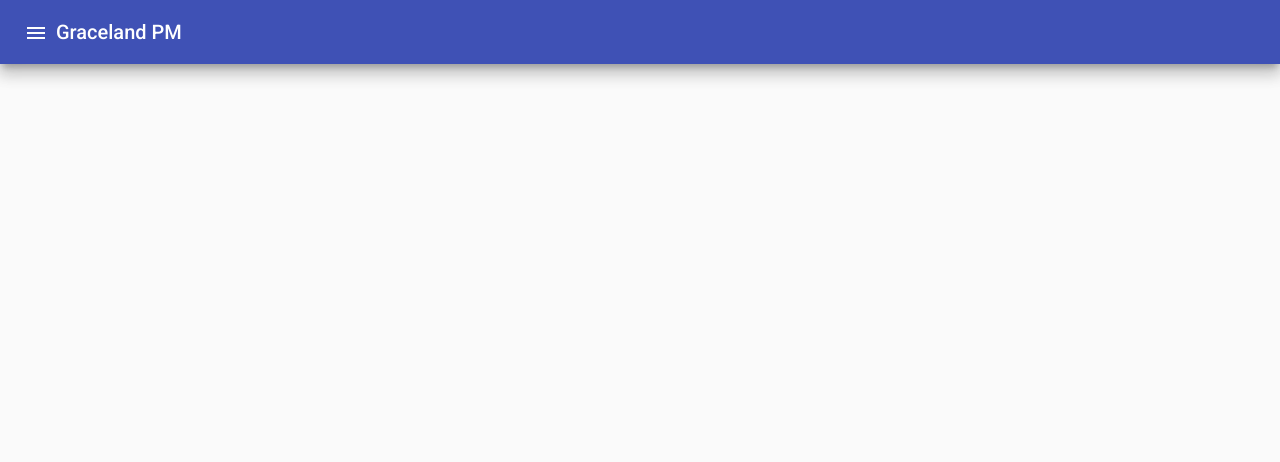
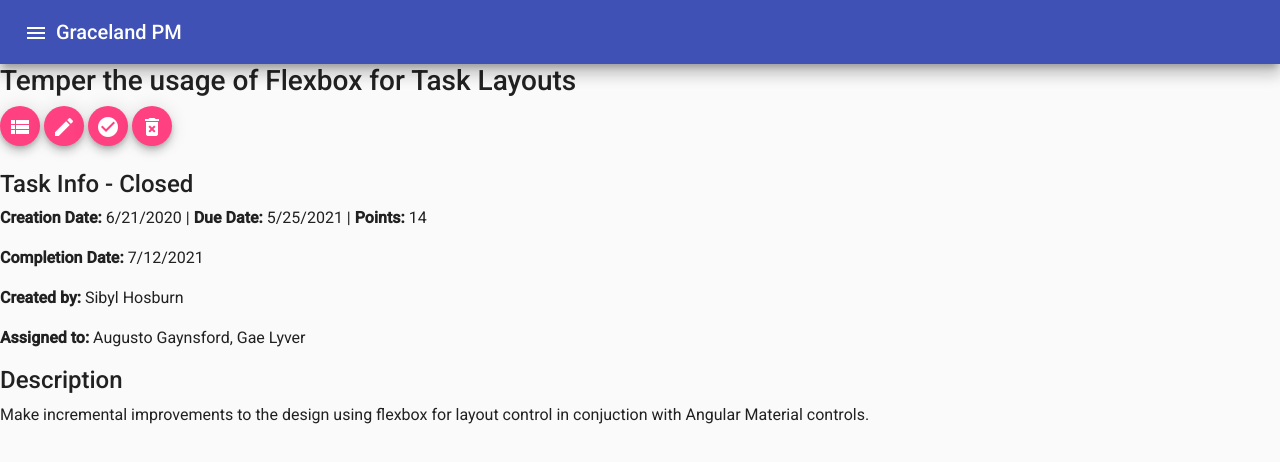
Before and after one commit to walkersoft/graceland-angular, an Angular app: page /view/task/1 in a window 1280 px wide. Before the commit this address led to /. Shown: the top 462 px of the page. Built offline with nearby package versions, Linux system fonts and the light colour scheme.

Commit message:
added ITask properties into task details component

```diff
--- a/src/app/app-routing.module.ts
+++ b/src/app/app-routing.module.ts
@@ -1,10 +1,12 @@
 import { NgModule } from '@angular/core';
 import { RouterModule, Routes } from '@angular/router';
+import { TaskDetailsComponent } from './tasks/task-details.component';
 import { TaskListComponent } from './tasks/task-list.component';
 import { UserListComponent } from './users/user-list.component';
 
 const routes: Routes = [
   { path: 'view/tasks', component: TaskListComponent },
+  { path: 'view/task/:id', component: TaskDetailsComponent },
   { path: 'view/users', component: UserListComponent },
 ]
 
--- a/src/app/app.module.ts
+++ b/src/app/app.module.ts
@@ -18,6 +18,7 @@ import { MatChipsModule } from '@angular/material/chips';
 import { TaskListComponent } from './tasks/task-list.component';
 import { UserListComponent } from './users/user-list.component';
 import { HttpClientModule } from '@angular/common/http';
+import { TaskDetailsComponent } from './tasks/task-details.component';
 
 
 
@@ -25,7 +26,8 @@ import { HttpClientModule } from '@angular/common/http';
   declarations: [
     AppComponent,
     TaskListComponent,
-    UserListComponent
+    UserListComponent,
+    TaskDetailsComponent
   ],
   imports: [
     HttpClientModule,
--- /dev/null
+++ b/src/app/tasks/task-details.component.html
@@ -0,0 +1,20 @@
+
+<div *ngIf="task">
+  <h3>{{ task.title}}</h3>
+  <button mat-mini-fab class="mr-1" (click)="openTask()"><mat-icon>view_list</mat-icon></button>
+  <button mat-mini-fab class="mr-1" (click)="editTask()"><mat-icon>edit</mat-icon></button>
+  <button mat-mini-fab class="mr-1" (click)="markComplete()"><mat-icon>check_circle</mat-icon></button>
+  <button mat-mini-fab class="mr-1" (click)="deleteTask(task.id)"><mat-icon>delete_forever</mat-icon></button>
+  <br/><br/>
+  <h4>Task Info - {{ task.completed ? 'Closed' : 'Open' }}</h4>
+  <p><strong>Creation Date:</strong> {{ task.createdDate }}
+    | <strong>Due Date:</strong> {{ task.dueDate }}
+    | <strong>Points:</strong> {{ task.points }}
+  </p>
+  <p><strong>Completion Date:</strong> {{ task.completionDate }}</p>
+  <p><strong>Created by:</strong> {{ getCreatorName(task.creator) }}</p>
+  <p><strong>Assigned to:</strong> {{ getAssignees(task) }}</p>
+
+  <h4>Description</h4>
+  <p>{{ task.description }}</p>
+</div>
--- /dev/null
+++ b/src/app/tasks/task-details.component.ts
@@ -0,0 +1,80 @@
+import { Component, OnInit } from '@angular/core';
+import { MatSnackBar } from '@angular/material/snack-bar';
+import { ActivatedRoute } from '@angular/router';
+import { Observable } from 'rxjs';
+import { ITask } from 'src/shared/interfaces/ITask';
+import { IUser } from 'src/shared/interfaces/IUser';
+import { TaskService } from '../services/task.service';
+import { UserService } from '../services/user.service';
+
+@Component({
+  selector: 'gl-task-details',
+  templateUrl: './task-details.component.html',
+  styleUrls: ['./task-details.component.scss']
+})
+export class TaskDetailsComponent implements OnInit {
+
+  userRequest: Observable<any>;
+  taskRequest: Observable<any>;
+  snackBarDuration = {duration: 5000}
+  users!: IUser[];
+  task!: ITask;
+  taskId: any;
+
+  constructor(
+    private taskService: TaskService,
+    private userService: UserService,
+    private route: ActivatedRoute,
+    private snackBar: MatSnackBar
+  ) {
+    this.userRequest = userService.getUsers();
+    this.taskRequest = taskService.getTasks();
+  }
+
+  ngOnInit() {
+    this.route.paramMap.subscribe(p => this.taskId = p.get('id'));
+    let tasks: ITask[] = [];
+    this.userRequest.subscribe(data => this.users = data);
+    this.taskRequest.subscribe(data => {
+      tasks = data;
+      this.task = <ITask>tasks.filter(t => t.id == this.taskId).shift();
+    });
+  }
+
+  openTask(): void {
+    this.snackBar.open("Opened the task.", "GOT IT!", this.snackBarDuration);
+  }
+
+  markComplete(): void {
+    this.snackBar.open("Task marked complete.", "BOOYAH!", this.snackBarDuration);
+  }
+
+  deleteTask(n: number): void {
+    this.snackBar.open("Imaginary task " + n + " was deleted.", "WTF!!", this.snackBarDuration);
+  }
+
+  editTask(): void {
+    this.snackBar.open("Task is being worked on.", "...WORK?!", this.snackBarDuration);
+  }
+
+  getCreatorName(id: string): string {
+    if (!this.users) return ''; //null check - how to get around this?
+    const creator = this.users.filter(u => u.id === id).shift();
+    return [creator?.firstName, creator?.lastName].join(' ');
+  }
+
+  getAssignees(task: ITask): string {
+    if (task.assignees === null) {
+      return 'No assignments';
+    }
+
+    let names: string[] = [];
+    task.assignees.forEach(a => {
+      let user = this.users.filter(u => u.id == a).shift();
+      names.push(user?.firstName + " " + user?.lastName);
+    })
+
+    return names.join(', ');
+  }
+
+}
--- a/src/app/tasks/task-list.component.html
+++ b/src/app/tasks/task-list.component.html
@@ -4,7 +4,7 @@
     <ng-container matColumnDef="title">
       <th mat-header-cell *matHeaderCellDef>Name</th>
       <td mat-cell *matCellDef="let task">
-        <div>{{task.title}}</div>
+        <div><a [routerLink]="['/view/task/', task.id]">{{task.title}}</a></div>
         <mat-chip-list>
           <mat-chip class="small-chip">front end</mat-chip>
           <mat-chip class="small-chip">api</mat-chip>
--- a/src/assets/dummy-data/tasks.json
+++ b/src/assets/dummy-data/tasks.json
@@ -4,7 +4,7 @@
     "title": "Temper the usage of Flexbox for Task Layouts",
     "description": "Make incremental improvements to the design using flexbox for layout control in conjuction with Angular Material controls.",
     "points": 14,
-    "completed": false,
+    "completed": true,
     "creator": "b6220e47-5ffd-449c-b2fd-859c96c2b614",
     "assignees": [
       "c0cd9c0a-c196-4344-a1a9-937a9ab52893",
@@ -19,7 +19,7 @@
     "title": "Create navigation side navigation using material",
     "description": "Need to create a navigation menu that has icons on the left side and can pop out and occupy some of the screen on desktop or be buried under a hamburger menu on mobile.",
     "points": 17,
-    "completed": true,
+    "completed": false,
     "creator": "4de58f3f-b805-4a74-b29f-c7d23adb9bb1",
     "assignees": null,
     "createdDate": "5/6/2021",
@@ -47,7 +47,7 @@
     "title": "Add some little notifications as snack bars",
     "description": "Create some basic messages for now and wire them up to the buttons on the task items",
     "points": 13,
-    "completed": true,
+    "completed": false,
     "creator": "b6220e47-5ffd-449c-b2fd-859c96c2b614",
     "assignees": null,
     "createdDate": "5/17/2021",
@@ -64,7 +64,7 @@
     "assignees": null,
     "createdDate": "5/17/2021",
     "dueDate": "7/1/2020",
-    "completionDate": null,
+    "completionDate": "7/15/2021",
     "lastModifiedDate": "1/8/2021"
   }
 ]
--- a/src/shared/interfaces/ITask.ts
+++ b/src/shared/interfaces/ITask.ts
@@ -6,7 +6,7 @@ export interface ITask {
   description: string;
   points: number;
   completed: boolean;
-  creator: IUser;
+  creator: string;
   assignees: string[];
   createdDate: Date;
   dueDate: Date;
```
Also changed, not shown: src/app/tasks/task-details.component.scss (added).
